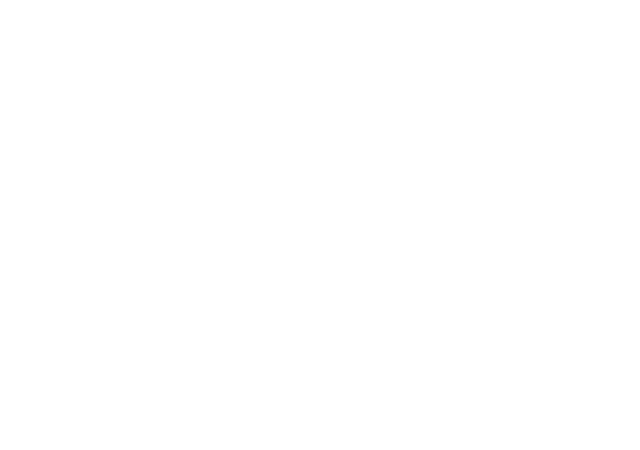
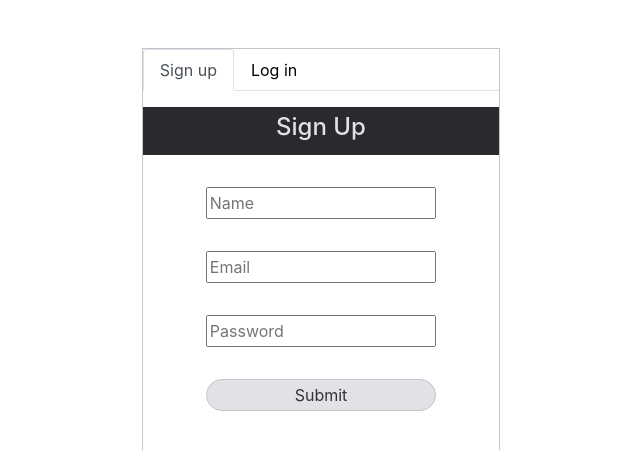
Before and after one commit to sihbackes/capstone-frontend, a React (Create React App) app: page /join in a window 1280 px wide. Before the commit this address had no page. Shown: the top 450 px of the page, without its empty margins (319-959 px from the left). Built offline with nearby package versions, Linux system fonts and the light colour scheme.

Commit message:
join page

```diff
--- a/src/App.js
+++ b/src/App.js
@@ -4,6 +4,7 @@
 import FavoritesPage from './components/FavoritesPage';
 import ResultsMainPage from './components/ResultsMainPage';
 import DetailsPage from './components/DetailsPage';
+import JoinPage from './components/JoinPage';
 
 function App() {
   return (
@@ -13,6 +14,7 @@
        <Route path="/favorites" element={ <FavoritesPage/>}/>
        <Route path="/results" element={<ResultsMainPage/>}/>
        <Route path="/detail/:id" element={<DetailsPage/>}/>
+       <Route path='/join' element={<JoinPage/>}/>
       </Routes>
      </BrowserRouter>
   );
--- /dev/null
+++ b/src/components/JoinPage.jsx
@@ -0,0 +1,32 @@
+import Tab from 'react-bootstrap/Tab';
+import Tabs from 'react-bootstrap/Tabs';
+import { Login } from './Login';
+import { SignUp } from './SignUp';
+
+const JoinPage = () => {
+
+
+return(
+  <div className='d-flex justify-content-center mt-5'>
+
+    <div className='join-main'>
+     <Tabs defaultActiveKey="signup" id="uncontrolled-tab-example" className="mb-3">
+      <Tab eventKey="signup" title="Sign up">
+      <div className='join-title'>
+         <h1>Sign Up</h1>
+       </div>
+       <SignUp/>
+      </Tab>
+      <Tab eventKey="login" title="Log in">
+       <div className='join-title'>
+         <h1>Log in</h1>
+       </div>
+        <Login/>
+      </Tab>
+     </Tabs>
+    </div>
+  </div>
+)
+}
+
+export default JoinPage
--- /dev/null
+++ b/src/components/Login.jsx
@@ -0,0 +1,36 @@
+import { useState } from "react"
+
+export const Login = () => {
+  const [name, setName] = useState("")
+  const [email, setEmail] = useState("")
+  const [password, setPassword] = useState("")
+
+  return(
+    <>
+    <form className="d-flex flex-column">
+     <input
+       className="input-join"
+       type="name"
+       placeholder="Name"
+       value={name}
+       onChange={(e) => setName(e.target.value)}
+     />
+     <input
+       className="input-join"
+       type="email"
+       placeholder="Email"
+       value={email}
+       onChange={(e) => setEmail(e.target.value)}
+     />
+      <input
+       className="input-join"
+       type="password"
+       placeholder="Password"
+       value={password}
+       onChange={(e) => setPassword(e.target.value)}
+     />
+      <button type="submit" className="join-btn-submit">Submit</button>
+    </form>
+    </>
+  )
+}
--- a/src/components/LoginPage.jsx
+++ /dev/null
@@ -1,70 +0,0 @@
-import React, { useState } from 'react';
-import Modal from 'react-bootstrap/Modal'
-import Tab from 'react-bootstrap/Tab';
-import Tabs from 'react-bootstrap/Tabs';
-
-const LoginPage = () =>{
-
-  const [show, setShow] = useState(false);
-  const handleClose = () => setShow(false);
-  const handleShow = () => setShow(true);
-return(
-  <>
-  <button className="join-btn" onClick={handleShow}>Join</button>
-  <Modal show={show} onHide={handleClose}>
-    <div>
-     <Tabs
-      defaultActiveKey="signup"
-      id="uncontrolled-tab-example"
-      className="mb-3"
-    >
-      <Tab eventKey="signup" title="Sign up">
-      <div className='modal-title'>
-         <h1>Sign Up</h1>
-       </div>
-       <div className='form-modal'>
-         <form>
-         <div class="mb-3">
-             <label for="exampleInputEmail1" class="form-label">First Name</label>
-             <input type="name" class="form-control" id="exampleInputName" aria-describedby="name"/>
-           </div>
-           <div class="mb-3">
-             <label for="exampleInputEmail1" class="form-label">Email address</label>
-             <input type="email" class="form-control" id="exampleInputEmail1" aria-describedby="emailHelp"/>
-           </div>
-           <div class="mb-3">
-             <label for="exampleInputPassword1" class="form-label">Password</label>
-             <input type="password" class="form-control" id="exampleInputPassword1"/>
-           </div>
-           <button type="submit" class="btn btn-primary" onClick={handleClose}>Submit</button>
-         </form>
-       </div>
-      </Tab>
-      <Tab eventKey="login" title="Log in">
-       <div className='modal-title'>
-         <h1>Log in</h1>
-       </div>
-       <div className='form-modal'>
-         <form>
-           <div class="mb-3">
-             <label for="exampleInputEmail1" class="form-label">Email address</label>
-             <input type="email" class="form-control" id="exampleInputEmail1" aria-describedby="emailHelp"/>
-           </div>
-           <div class="mb-3">
-             <label for="exampleInputPassword1" class="form-label">Password</label>
-             <input type="password" class="form-control" id="exampleInputPassword1"/>
-           </div>
-           <button type="submit" class="btn btn-primary" onClick={handleClose}>Submit</button>
-         </form>
-       </div>
-      </Tab>
-     </Tabs>
-
-    </div>
-
-  </Modal>
-  </>
-)
-}
-
-export default LoginPage
--- a/src/components/NavBarComponent.jsx
+++ b/src/components/NavBarComponent.jsx
@@ -4,11 +4,11 @@
 import { useSelector} from "react-redux"
 import userProfile from "../img/user-profile.png"
 import logo from '../img/logo.png'
-import LoginPage from './LoginPage';
+
 
 const NavbarComponent = () => {
   const favorites = useSelector((state) => state.favorites.content)
-  const logged = false
+  const logged = true
 
 
   return (
@@ -35,7 +35,16 @@
              </Dropdown>
             </div>
             <div>
-              <img className='user-pic' src={userProfile} alt="" />
+            <Dropdown>
+               <Dropdown.Toggle id="dropdown-basic-logout">
+               <img className='user-pic' src={userProfile} alt="" />
+               </Dropdown.Toggle>
+               <Dropdown.Menu>
+                 <Dropdown.Item>Log Out</Dropdown.Item>
+
+               </Dropdown.Menu>
+             </Dropdown>
+
             </div>
             <Link to="/favorites">
              <div className='fav-icon'>
@@ -50,7 +59,7 @@
       </Navbar.Text>
       )}{!logged && (
       <Navbar.Text>
-        <LoginPage/>
+        <Link to="/join"><button className="join-btn">Join</button></Link>
       </Navbar.Text>
       )}
       </>
--- /dev/null
+++ b/src/components/SignUp.jsx
@@ -0,0 +1,36 @@
+import { useState } from "react"
+
+export const SignUp = () => {
+  const [name, setName] = useState("")
+  const [email, setEmail] = useState("")
+  const [password, setPassword] = useState("")
+
+  return(
+    <>
+    <form className="d-flex flex-column">
+     <input
+       className="input-join"
+       type="name"
+       placeholder="Name"
+       value={name}
+       onChange={(e) => setName(e.target.value)}
+     />
+     <input
+       className="input-join"
+       type="email"
+       placeholder="Email"
+       value={email}
+       onChange={(e) => setEmail(e.target.value)}
+     />
+      <input
+       className="input-join"
+       type="password"
+       placeholder="Password"
+       value={password}
+       onChange={(e) => setPassword(e.target.value)}
+     />
+      <button type="submit" className="join-btn-submit">Submit</button>
+    </form>
+    </>
+  )
+}
--- a/src/styles.css
+++ b/src/styles.css
@@ -364,8 +364,12 @@
   width: 12rem;
 }
 
-
-.modal-title{
+.join-main{
+  width: 28vw;
+  border: 1px solid var(--gray-300);
+  height: 30rem;
+}
+.join-title{
  display: flex;
  justify-content: center;
  align-items: center;
@@ -374,38 +378,40 @@
  height: 3rem;
 }
 
-.modal-title h1{
+.join-title h1{
   font-size: 1.5rem;
 }
 
-.form-modal{
-  display: flex;
-  justify-content: center;
-  align-items: center;
-  height: 25rem;
+.input-join{
+  width: 18vw;
+  height: 2rem;
+  margin:auto;
+  margin-top: 2rem;
 }
 
-.navbar-nav {
-  display:flex;
+.join-btn-submit{
+  width: 18vw;
+  height: 2rem;
+  border: 1px solid var(--gray-300);
+  background-color: var(--gray-100);
+  color: var(--gray-500);
+  border-radius: 35px;
+  margin:auto;
+  margin-top: 2rem;
 }
 
-#exampleInputName{
-  border: 1px solid var(--gray-300);
-  width: 20rem;
-  height: 3rem;
+.join-btn-submit:hover{
+  background-color: var(--gray-300);
 }
 
-#exampleInputEmail1{
-  border: 1px solid var(--gray-300);
-  width: 20rem;
-  height: 3rem;
+#dropdown-basic-logout{
+  border-radius: 17px;
+  background-color: transparent;
+  border: none;
+  color: var(--gray-500);
+ padding: 0;
 }
 
-#exampleInputPassword1{
-  border: 1px solid var(--gray-300);
-  width: 20rem;
-  height: 3rem;
-}
 /*/// Media Queries ///*/
 @media screen and (max-width: 1147px) {
   .banner{
```
